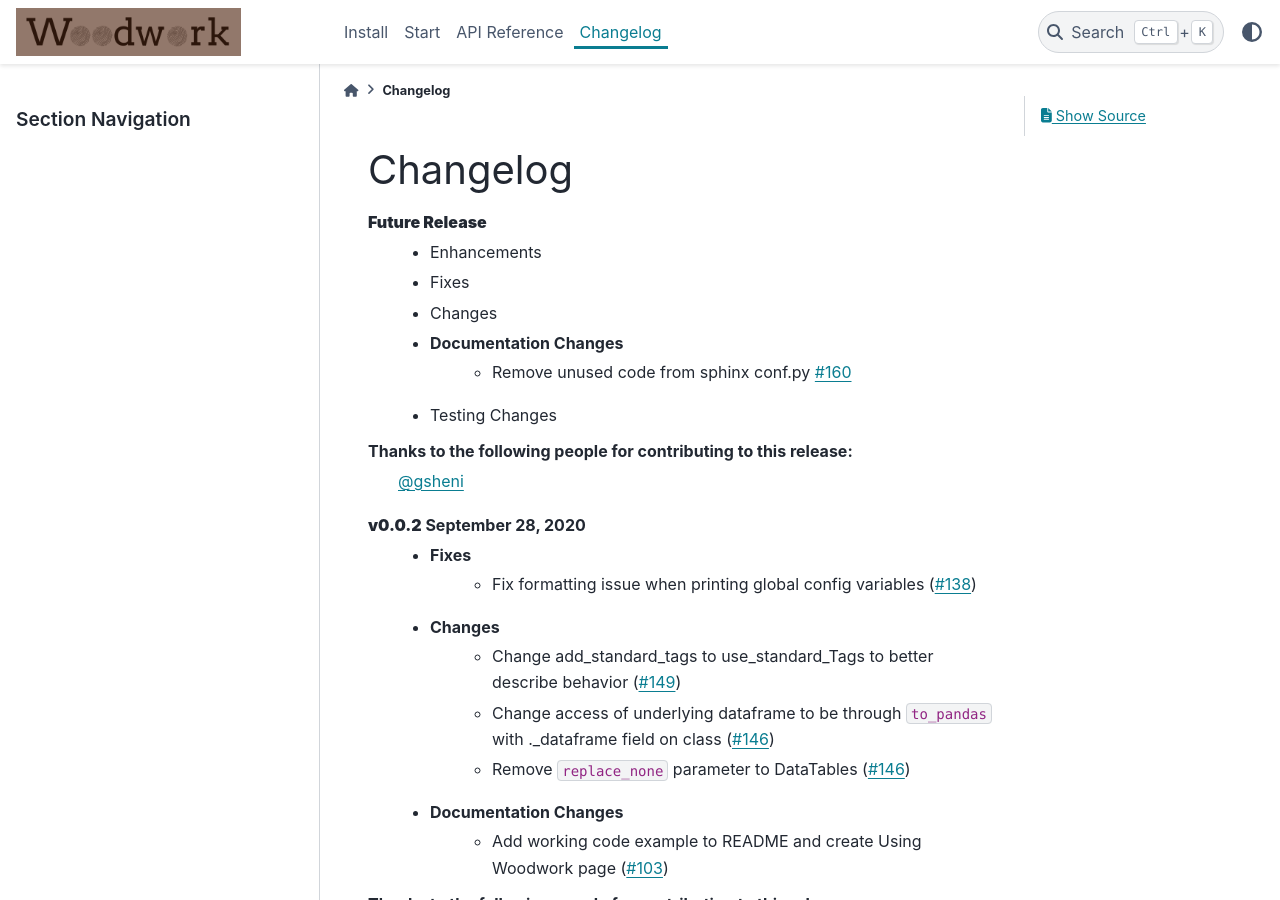
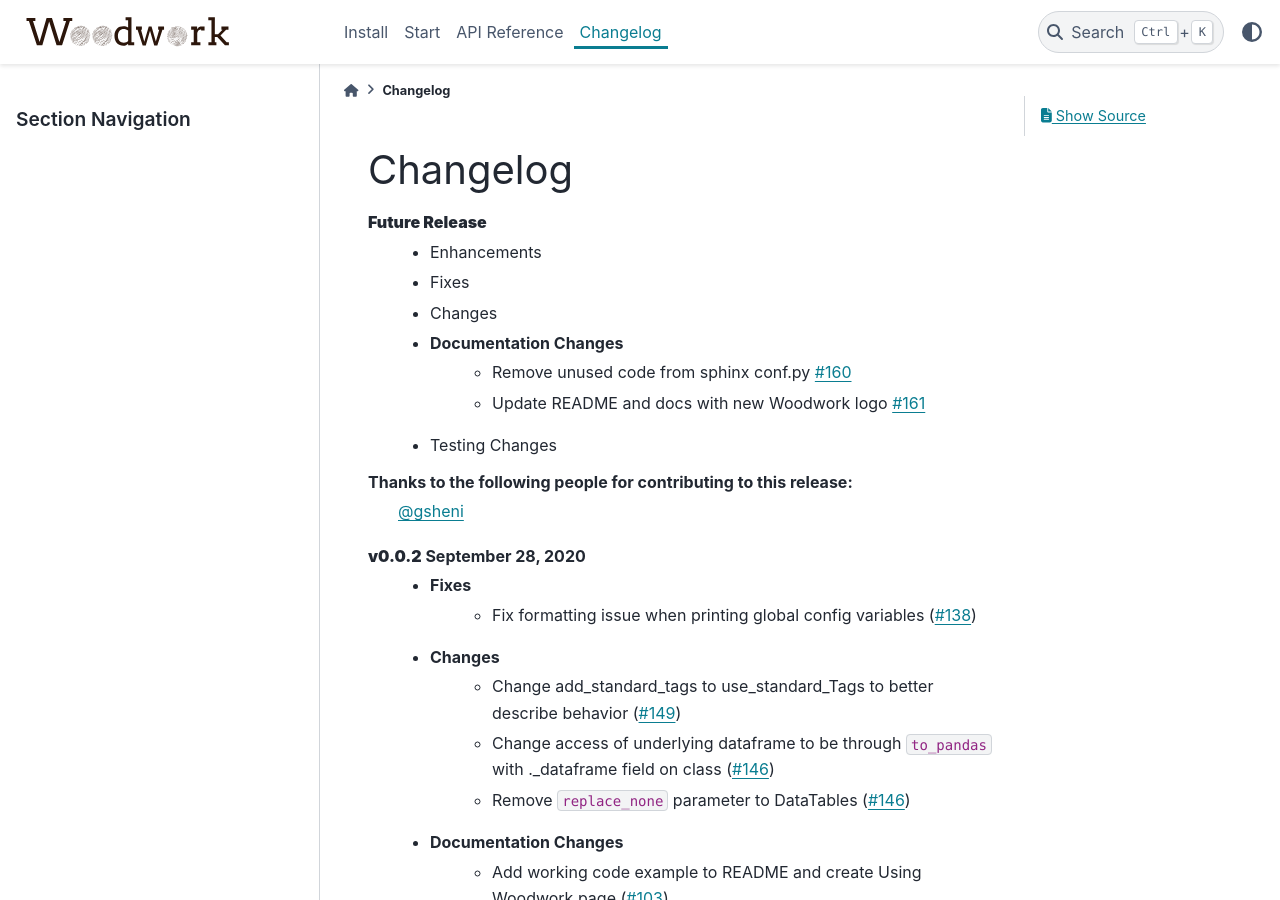
Before and after one commit to alteryx/woodwork, a Sphinx documentation site: the page built from docs/source/changelog.rst, in a window 1280 px wide and 900 px high. Built offline with Sphinx 7.4.7 and the PyData theme 0.15.4, drawn with Linux system fonts in a browser that asks for light colours; comment, search, counter and statistics services are not loaded.

Commit message:
Use new woodwork logo  (#161)
* use new logo

* use S3 link

* changelog

```diff
--- a/docs/source/changelog.rst
+++ b/docs/source/changelog.rst
@@ -8,6 +8,7 @@ Changelog
     * Changes
     * Documentation Changes
         * Remove unused code from sphinx conf.py :pr:`160`
+        * Update README and docs with new Woodwork logo :pr:`161`
     * Testing Changes
 
 Thanks to the following people for contributing to this release:
@@ -23,7 +24,7 @@ Thanks to the following people for contributing to this release:
     * Documentation Changes
         * Add working code example to README and create Using Woodwork page (:pr:`103`)
 
-Thanks to the following people for contributing to this release:
+    Thanks to the following people for contributing to this release:
     :user:`gsheni`, :user:`tamargrey`, :user:`thehomebrewnerd`
 
 **v0.1.0** September 24, 2020
--- a/docs/source/conf.py
+++ b/docs/source/conf.py
@@ -102,7 +102,7 @@ html_theme = "pydata_sphinx_theme"
 
 # The name of an image file (relative to this directory) to place at the top
 # of the sidebar.
-html_logo = "images/woodwork_light.png"
+html_logo = "images/woodwork.svg"
 
 # The name of an image file (relative to this directory) to use as a favicon of
 # the docs.  This file should be a Windows icon file (.ico) being 16x16 or 32x32
```
Also changed, not shown: README.md (+1 -1 lines), docs/source/images/woodwork.svg (added), docs/source/images/woodwork_light.png (deleted).
